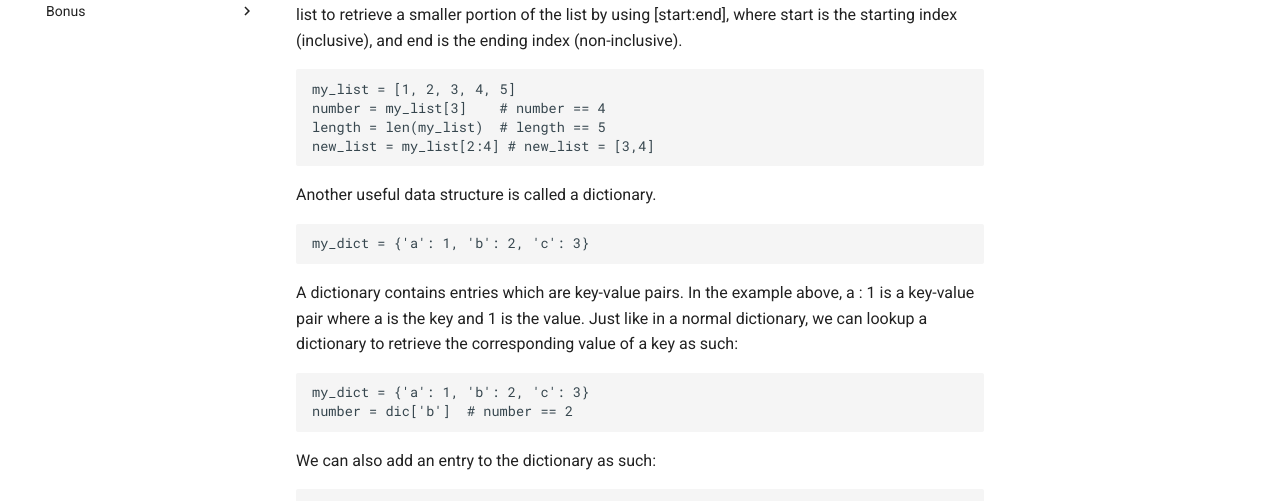
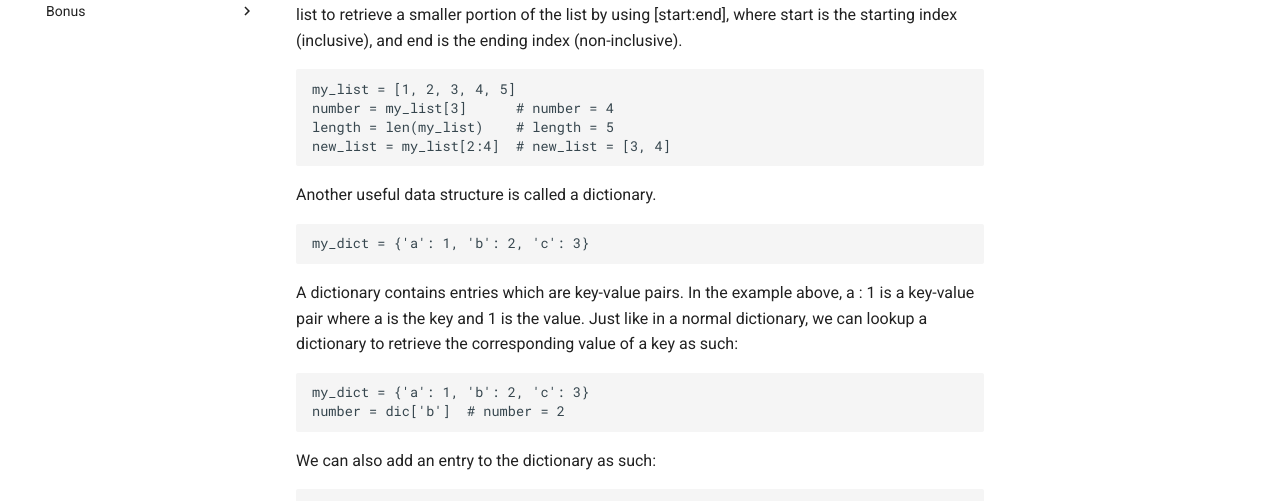
Before and after one commit to USP-Python/USP-Python.github.io, an MkDocs documentation site: the page built from docs/02-basics.md, in a window 1280 px wide and 950 px high. Shown: the part 352-853 px from the top of the window. Built offline with MkDocs 1.6.1 and Material for MkDocs 9.7.7, drawn with Linux system fonts in a browser that asks for light colours; old or Windows-style settings are respelled for this version of MkDocs.

````diff
--- a/docs/02-basics.md
+++ b/docs/02-basics.md
@@ -8,9 +8,9 @@ We can access the contents of a list using indices, just like we did for strings
 
 ```python
 my_list = [1, 2, 3, 4, 5]
-number = my_list[3]    # number == 4
-length = len(my_list)  # length == 5
-new_list = my_list[2:4] # new_list = [3,4]
+number = my_list[3]      # number = 4
+length = len(my_list)    # length = 5
+new_list = my_list[2:4]  # new_list = [3, 4]
 ```
 
 Another useful data structure is called a dictionary.
@@ -22,7 +22,7 @@ A dictionary contains entries which are key-value pairs. In the example above, a
 
 ```python
 my_dict = {'a': 1, 'b': 2, 'c': 3}
-number = dic['b']  # number == 2
+number = dic['b']  # number = 2
 ```
 
 We can also add an entry to the dictionary as such:
````
Also changed, not shown: docs/03-basics.md (+3 -3 lines), docs/04-basics.md (+8 -8 lines), docs/07-bot.md (+10 -9 lines), docs/08-bot.md (+3 -3 lines).
